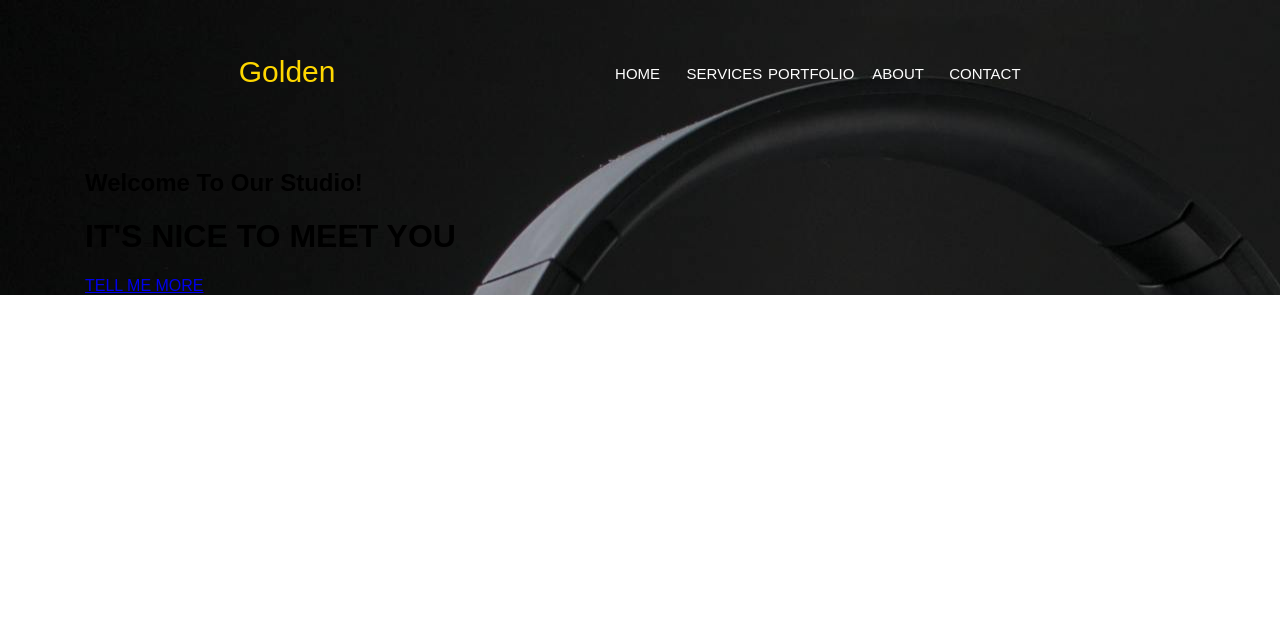
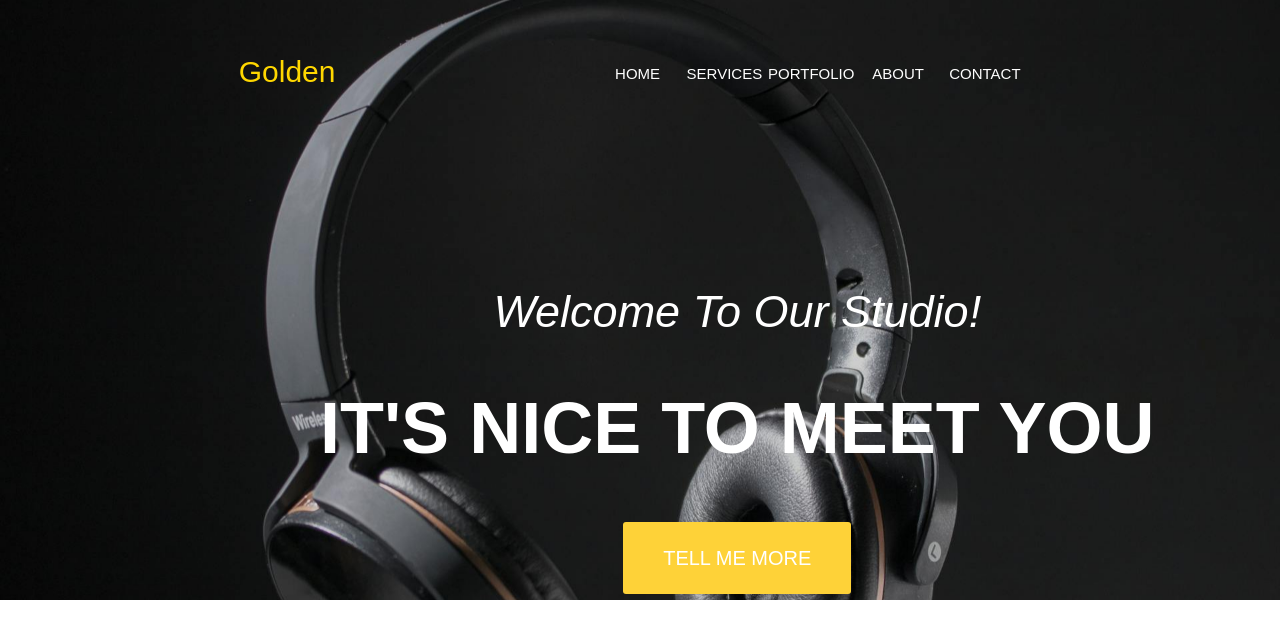
Before and after one commit to krystianblasiak/project-submodule-3-6, a website: page index.html in a window 1280 px wide. Drawn offline with Linux system fonts and the light colour scheme; a web font is replaced by a local one.

Commit message:
Add Style to header

```diff
--- a/index.html
+++ b/index.html
@@ -35,10 +35,12 @@
                 </div>
             </div>
         </nav>
-        <div class="container">
-            <h2>Welcome To Our Studio!</h2>
-            <h1>IT'S NICE TO MEET YOU</h1>
-            <a href="#">TELL ME MORE</a>
+        <div class="splash">
+            <div class="splash-inner">
+                <h2>Welcome To Our Studio!</h2>
+                <h1>IT'S NICE TO MEET YOU</h1>
+                <a href="#">TELL ME MORE</a>
+            </div>
         </div>
     </header>
 </body>
--- a/sass/style.scss
+++ b/sass/style.scss
@@ -11,7 +11,10 @@ body {
 /* Header */
 header {
     background-image: url("/images/background-header.jpg");
-
+    background-position: center;
+    background-attachment: fixed;
+    background-size: cover;
+    height: 75vh;
     nav {
         padding: 50px;
         .row {
@@ -44,4 +47,34 @@ header {
             }
         }
     }
+
+    .splash {
+        position: relative;
+        .splash-inner {
+            text-align: center;
+            position: absolute;
+            top: 100px;
+            left: 25%;
+            color: #fff;
+            h2 {
+                font-size: 45px;
+                font-weight: 100;
+                font-style: italic;
+            }
+
+            h1 {
+                font-size: 72px;
+                padding-bottom: 30px;
+            }
+
+            a {
+                text-decoration: none;
+                color: #fff;
+                font-size: 20px;
+                background-color: #FED238;
+                border-radius: 3px;
+                padding: 25px 40px;
+            }
+        }
+    }
 }
```
Also changed, not shown: css/style.css, 1 other file.
